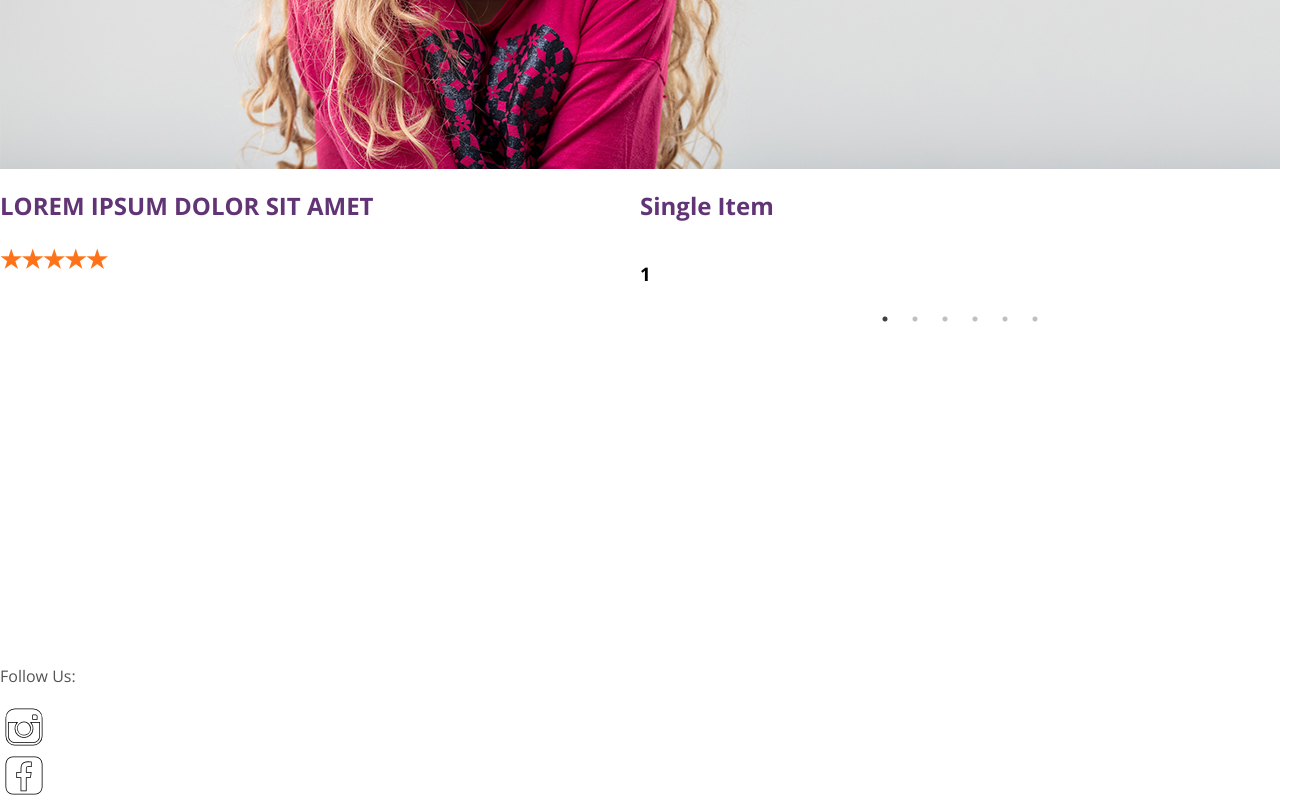
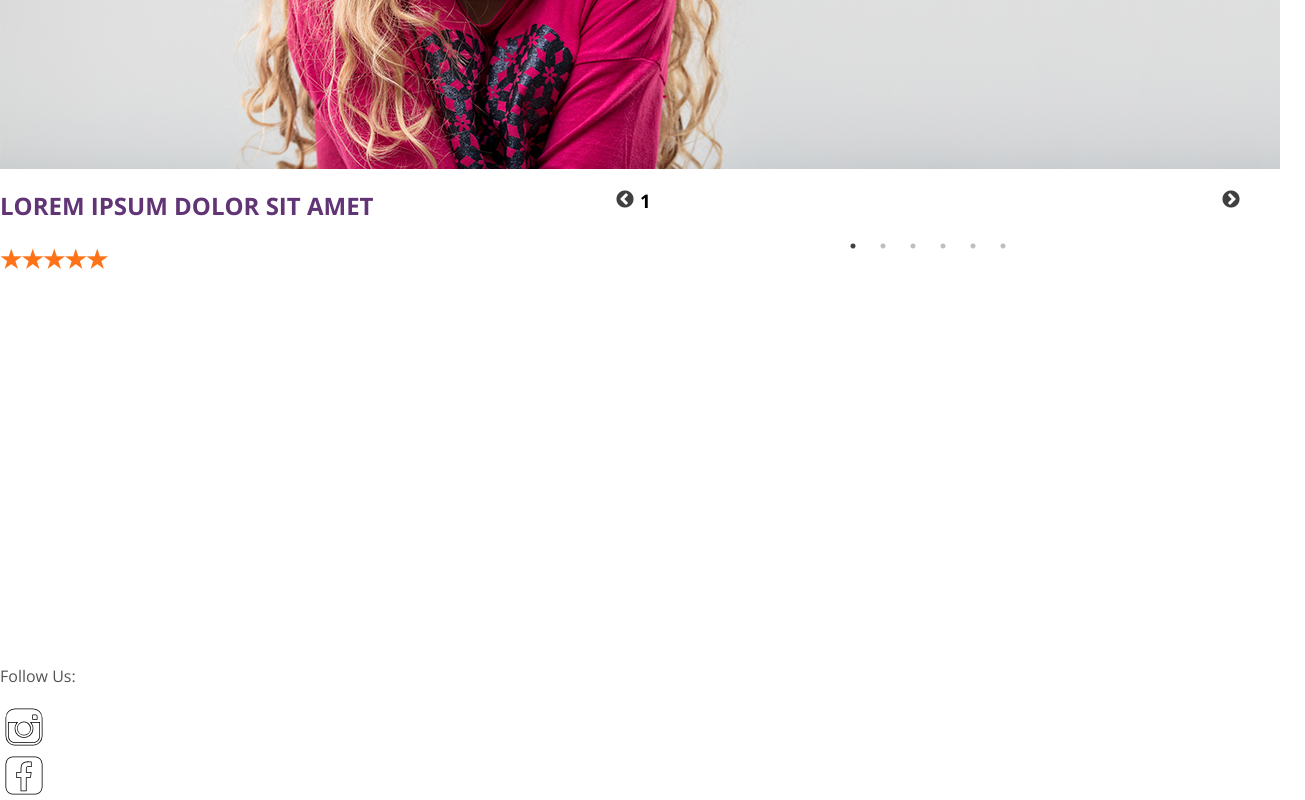
Before and after one commit to alliecaton/rg-test, a React (Create React App) app: page / in a window 1280 px wide. Shown: the part 2741-3541 px from the top of the page, 1305 px wide, since content can reach past the window. Built offline with nearby package versions, Linux system fonts and the light colour scheme.

Commit message:
carousel buttons working

```diff
--- a/public/index.html
+++ b/public/index.html
@@ -8,6 +8,7 @@
 			href="https://fonts.googleapis.com/css2?family=Open+Sans:wght@400;700&display=swap"
 			rel="stylesheet"
 		/>
+
 		<meta name="viewport" content="width=device-width, initial-scale=1" />
 		<meta name="theme-color" content="#000000" />
 		<meta
--- a/src/App.css
+++ b/src/App.css
@@ -44,6 +44,11 @@ body {
 	width: 100%;
 	height: 600px;
 	background-image: url('./assets/banner-2.jpg');
+}
+
+.fifth-body {
+	height: auto;
+	width: 100%;
 }
 
 .footer-wrapper {
@@ -178,3 +183,21 @@ body {
 .stars {
 	color: #ff7218;
 }
+
+/* .slick-arrow {
+	color: black;
+} */
+/*
+.custom-carousel button {
+	color: black;
+	z-index: 1;
+} */
+
+.slick-prev:before,
+.slick-next:before {
+	color: #000001 !important;
+}
+
+.carousel {
+	width: 90%;
+}
--- a/src/containers/FifthBody.js
+++ b/src/containers/FifthBody.js
@@ -10,6 +10,9 @@ const FifthBody = () => {
 		speed: 500,
 		slidesToShow: 1,
 		slidesToScroll: 1,
+		autoplay: false,
+		arrows: true,
+		className: 'carousel',
 	}
 
 	return (
@@ -19,8 +22,7 @@ const FifthBody = () => {
 				<h2 className='stars'>★★★★★</h2>
 			</div>
 			<div>
-				<h2> Single Item</h2>
-				<Slider {...settings}>
+				<Slider className='slider' {...settings}>
 					<div>
 						<h3>1</h3>
 					</div>
```
